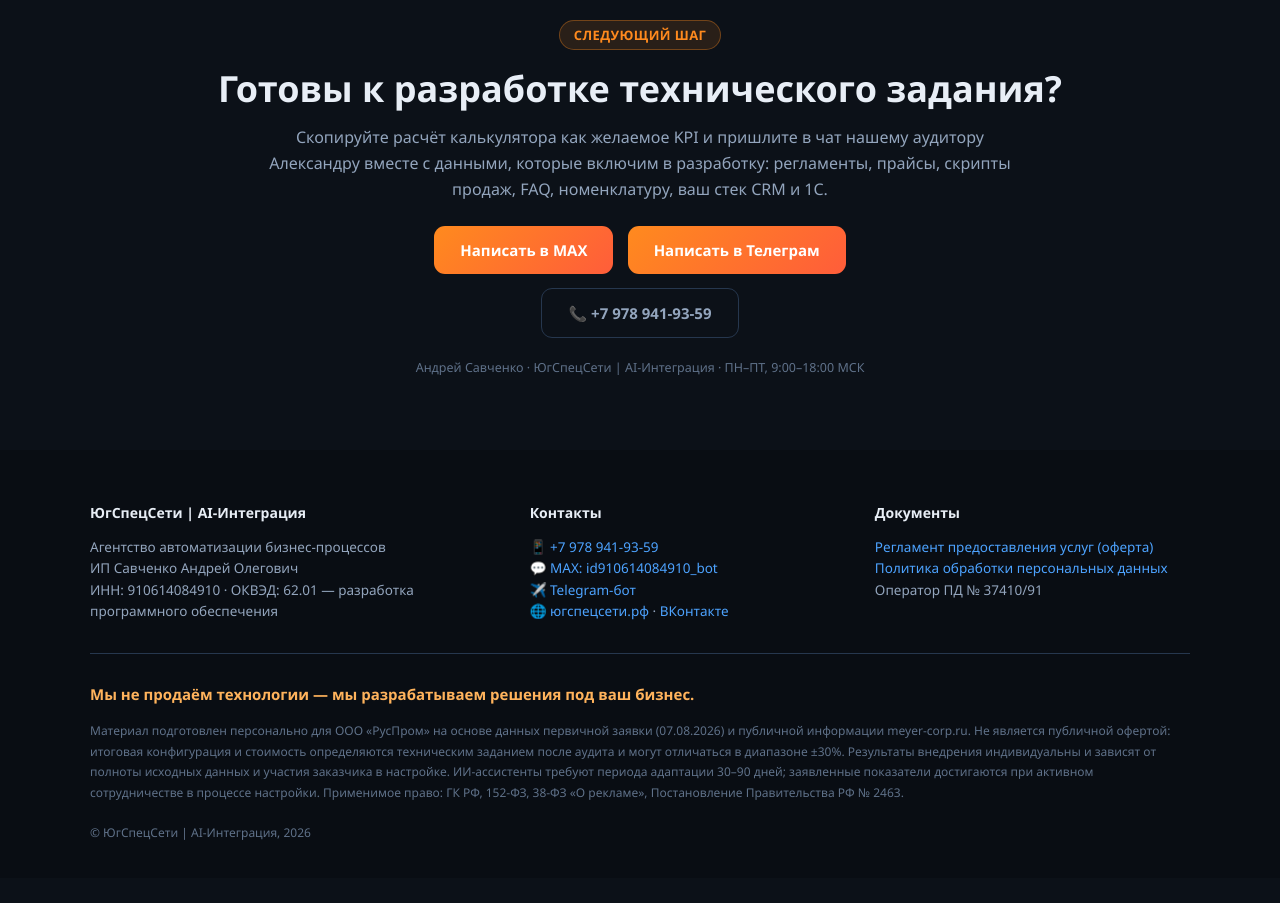
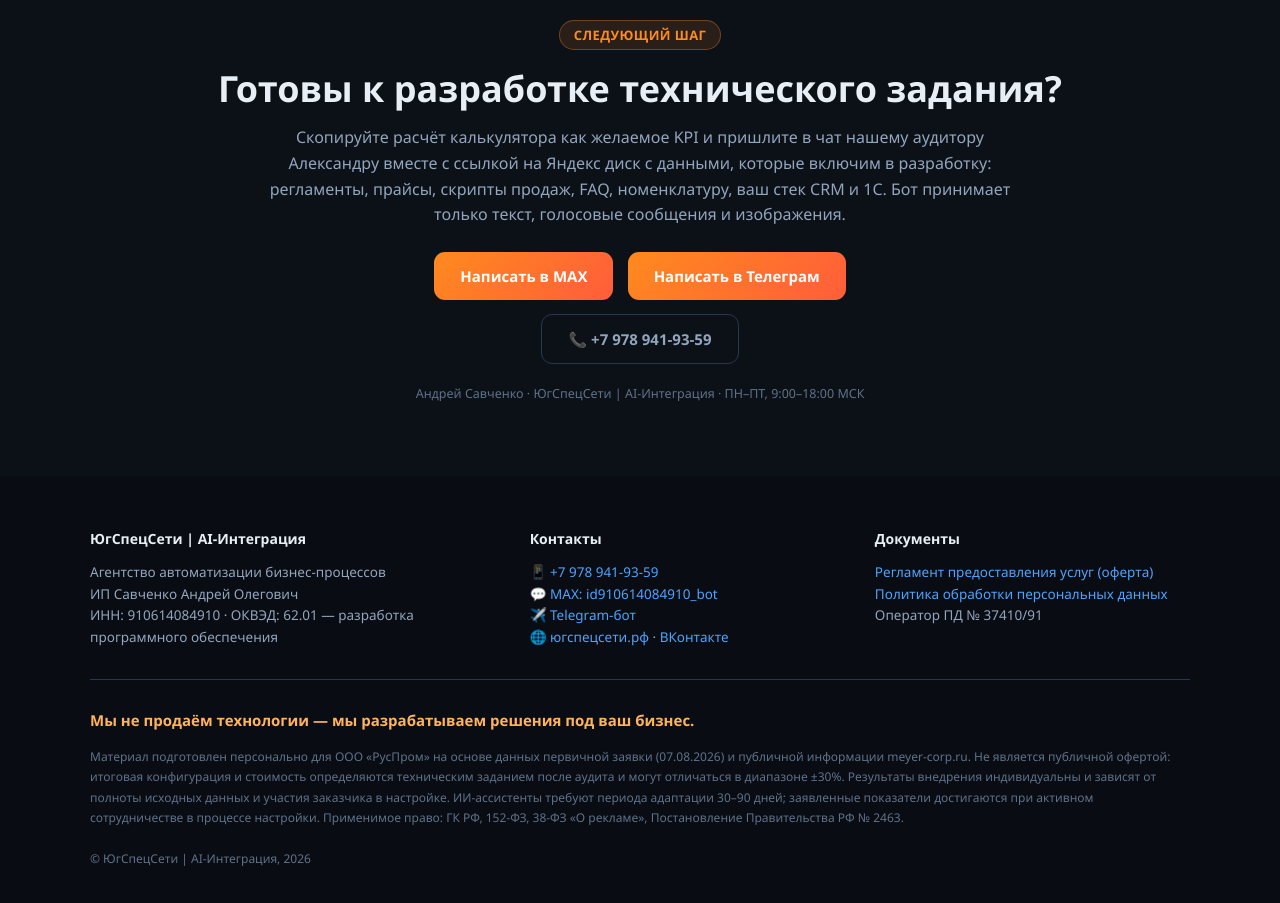
Before and after one commit to andreipromarketing-dev/rusprom-landing, a plain HTML site: page index.html in a window 1280 px wide. Shown: the part 9600-10503 px from the top of the page. Before the commit the page ends 10478 px from the top, so only its background shows below. Drawn offline with Linux system fonts and the light colour scheme.

Commit message:
Clarify Yandex Disk link requirement in CTA copy

```diff
--- a/index.html
+++ b/index.html
@@ -472,7 +472,7 @@ footer .disc{border-top:1px solid var(--line);padding-top:22px;font-size:12px;co
   <div class="wrap" style="text-align:center">
     <div class="tag">Следующий шаг</div>
     <h2>Готовы к разработке технического задания?</h2>
-    <p class="sub" style="margin:0 auto 24px">Скопируйте расчёт калькулятора как желаемое KPI и пришлите в чат нашему аудитору Александру вместе с данными, которые включим в разработку: регламенты, прайсы, скрипты продаж, FAQ, номенклатуру, ваш стек CRM и 1С.</p>
+    <p class="sub" style="margin:0 auto 24px">Скопируйте расчёт калькулятора как желаемое KPI и пришлите в чат нашему аудитору Александру вместе с ссылкой на Яндекс диск с данными, которые включим в разработку: регламенты, прайсы, скрипты продаж, FAQ, номенклатуру, ваш стек CRM и 1С. Бот принимает только текст, голосовые сообщения и изображения.</p>
     <a class="btn" href="https://max.ru/id910614084910_bot" target="_blank" rel="noopener">Написать в MAX</a>
     <a class="btn" href="https://telegram.me/southspecialnetwork_bot" target="_blank" rel="noopener" style="margin-left:10px">Написать в Телеграм</a>
     <div style="margin-top:14px"><a class="btn ghost" href="tel:+79789419359">📞 +7 978 941-93-59</a></div>
```
